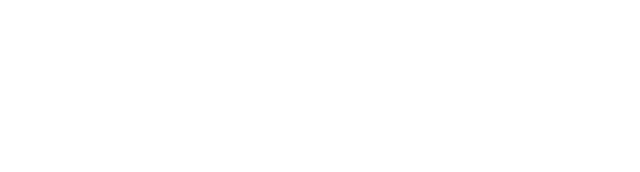
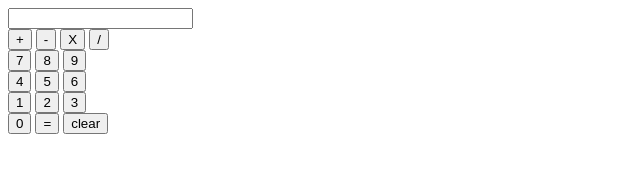
Before and after one commit to kfoley123/JavaScriptCalulator, a plain HTML site: page index.html in a window 1280 px wide. Shown: the whole page, without its empty margins (0-640 px from the left). Drawn offline with Linux system fonts and the light colour scheme.

Commit message:
added numbers and operators, added a text box.

```diff
--- a/index.html
+++ b/index.html
@@ -1,3 +1,40 @@
 <html>
 
+    <script src="calc.js">
+
+    </script>
+
+    <input type ="text">
+    <div>
+        <button>+</button>
+        <button>-</button>
+        <button>X</button>
+        <button>/</button>
+    </div>
+
+    <div>
+        <button>7</button>
+        <button>8</button>
+        <button>9</button>
+    </div>
+
+    <div>
+        <button>4</button>
+        <button>5</button>
+        <button>6</button>
+    </div>
+
+    <div>
+        <button>1</button>
+        <button>2</button>
+        <button>3</button>
+    </div>
+
+    <div>
+        <button>0</button>
+        <button>=</button>
+        <button>clear</button>
+    </div>
+
+
 </html>
```
